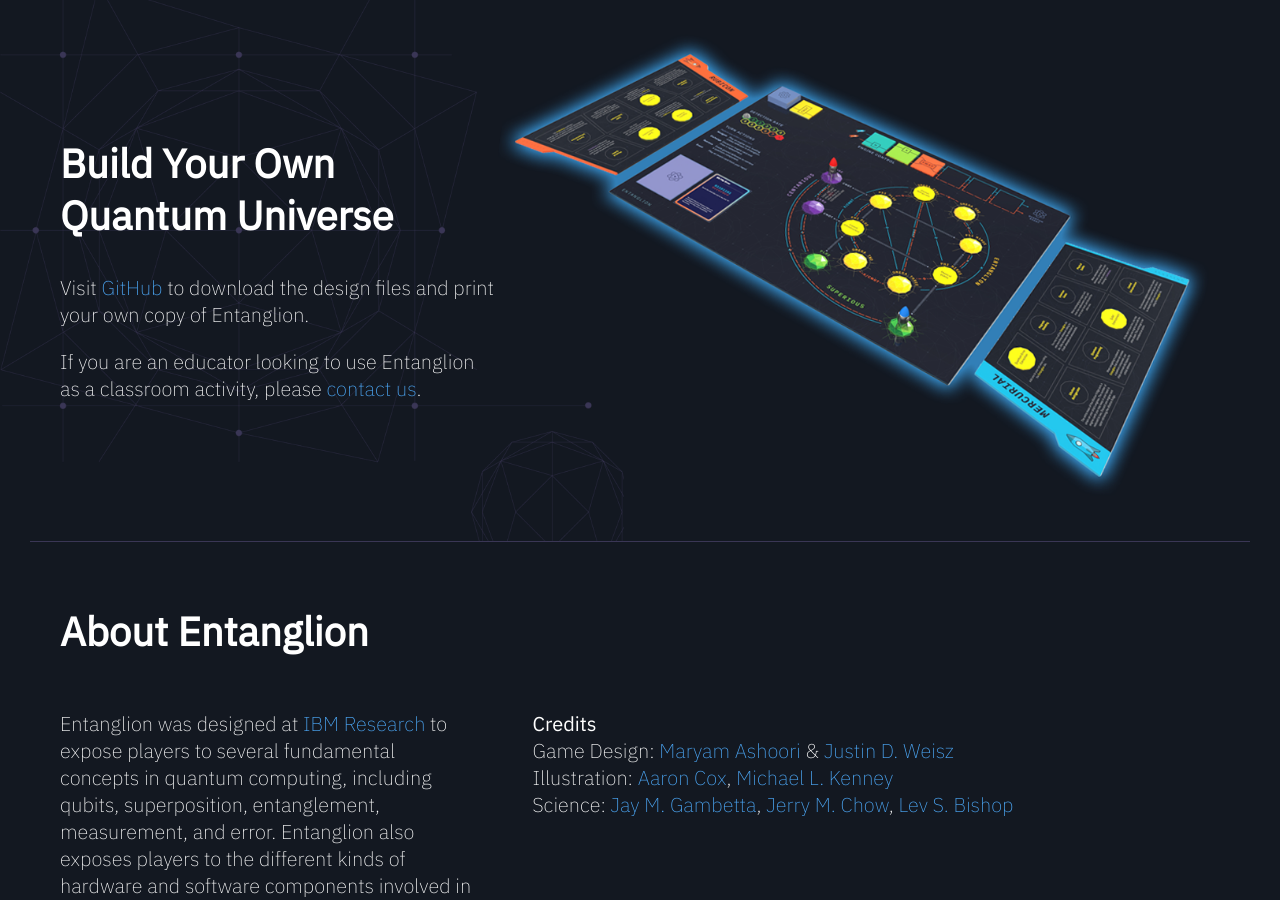
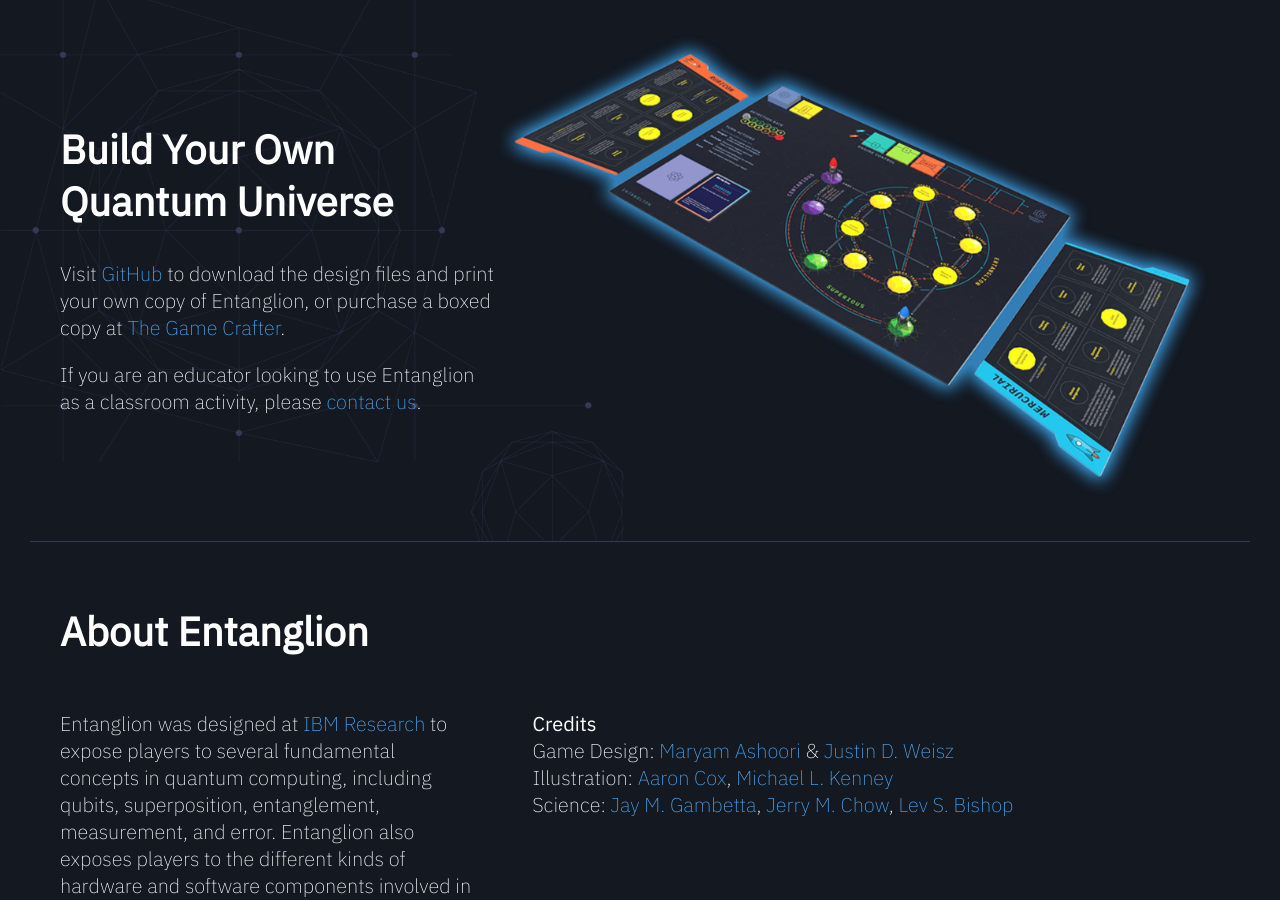
Before and after one commit to Entanglion/entanglion.github.io, a Jekyll site: the page built from index.md, in a window 1280 px wide and 900 px high, scrolled down 1406 px. Built offline with Jekyll 4.4.1, drawn with Linux system fonts in a browser that asks for light colours.

Commit message:
added The Game Crafter link

```diff
--- a/_layouts/home.html
+++ b/_layouts/home.html
@@ -44,7 +44,7 @@
   <div class="content">
     <div class="left">
       <h1>Build Your Own Quantum Universe</h1>
-      <p>Visit <a href="https://github.com/Entanglion/entanglion">GitHub</a> to download the design files and print your own copy of Entanglion.</p>
+      <p>Visit <a href="https://github.com/Entanglion/entanglion">GitHub</a> to download the design files and print your own copy of Entanglion, or purchase a boxed copy at <a href="https://www.thegamecrafter.com/games/entanglion1">The Game Crafter</a>.</p>
       <p>If you are an educator looking to use Entanglion as a classroom activity, please <a href="mailto:entanglion@us.ibm.com">contact us</a>.</p>
     </div>
     <div class="right">
```
